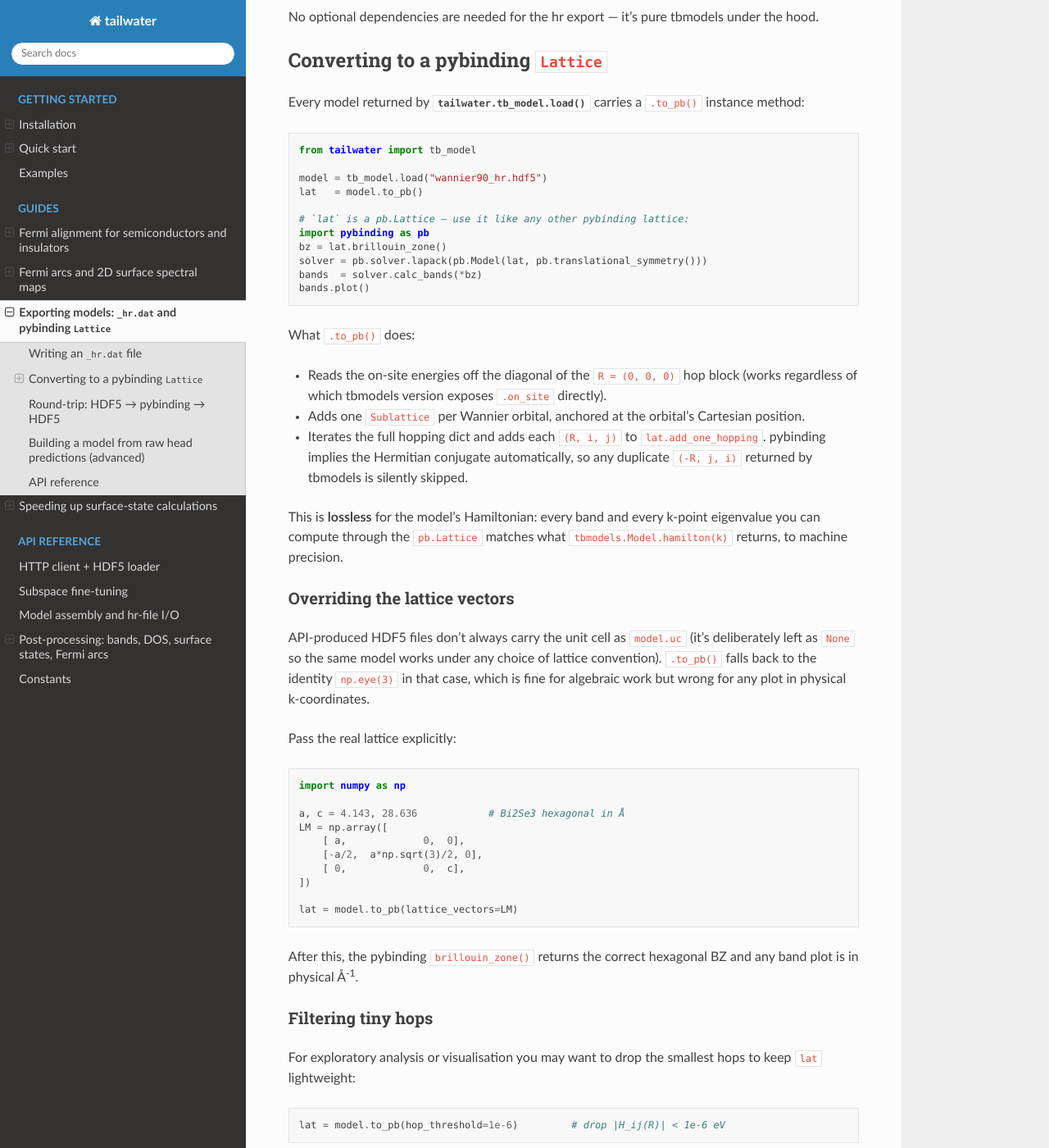
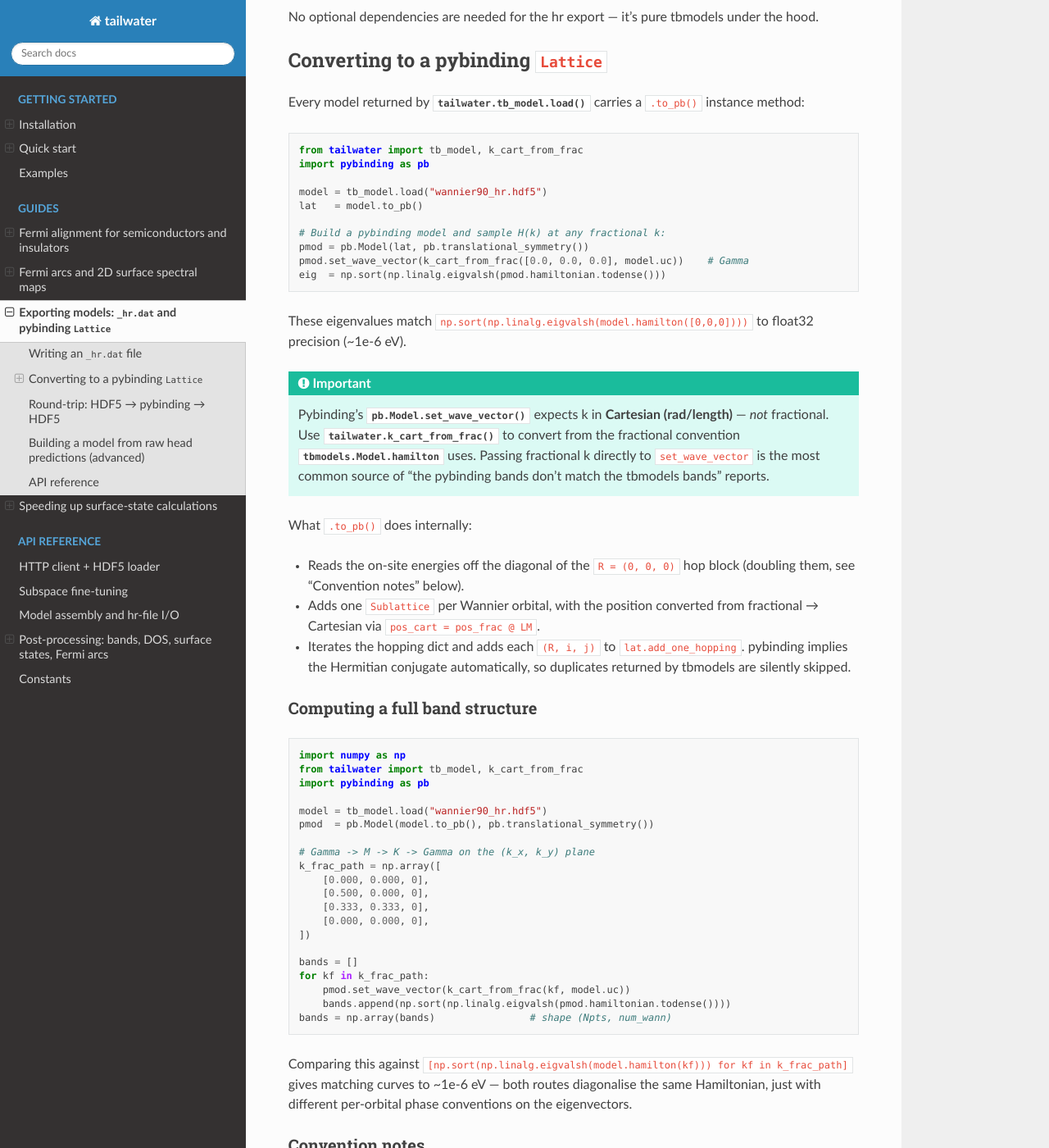
Before and after one commit to alextyner-tailwater/Tailwater, a Sphinx documentation site: the page built from docs/exporting_models.rst, in a window 1280 px wide and 1400 px high, scrolled down 951 px. Shown: the whole window at 82% size. Built offline with Sphinx 7.4.7 and the Read the Docs theme 3.1.0, drawn with Linux system fonts in a browser that asks for light colours; some of the changed text lies outside the part shown.

Commit message:
v0.4.3 — fix to_pb() H(k) discrepancy + add k_cart_from_frac helper
Two distinct bugs were behind the pybinding-vs-tbmodels band-structure
mismatch users were reporting. Both are fixed in this release.

1. ON-SITE DOUBLING (Hamiltonian-construction bug)
   tbmodels.Model.hamilton(k) constructs H(k) via
       Σ_R stored[R] * exp(i k . R)
   followed by  H += H.c. .  The H.c. step supplies the missing -R
   half for R != 0, but at R=(0,0,0) it doubles the stored block on
   top of itself.  tbmodels.Model.add_hop is documented to store
   exactly half the user-supplied on-site value at R=0 to compensate.
   to_pb() previously fed the half-stored block straight to pybinding,
   so pybinding's H(k) was missing half of every on-site contribution.
   Now multiplies hop[(0,0,0)] by 2 before adding to pybinding.

2. POSITION BASIS (best-practice fix)
   tbmodels.Model.pos is fractional; pybinding.add_one_sublattice
   expects Cartesian.  to_pb() previously passed the fractional values
   through.  Eigenvalues were invariant under this (just a per-orbital
   unitary phase) but pybinding's real-space and Brillouin-zone
   routines were geometrically wrong.  Now converts with
       pos_cart = pos_frac @ LM

3. NEW: tailwater.k_cart_from_frac(k_frac, LM)
   Pybinding's set_wave_vector(k) takes Cartesian k in rad/length.
   tbmodels uses fractional k.  The conversion is
       k_cart = 2 pi . inv(LM) @ k_frac
   This helper makes that one-liner; pair it with
   pb.Model.set_wave_vector to sample bands at the same k points
   tbmodels would.

Verified end-to-end on the Bi2Se3 hr-model: at 6 random fractional
k-points the eigenvalues from
    np.linalg.eigvalsh(pmod.hamiltonian.todense())
match
    np.linalg.eigvalsh(model.hamilton(k_frac))
to <= 1.2e-6 eV — float32 precision (pybinding's complex64 internal).

Updates docs/exporting_models.rst with the corrected pybinding band
example and a prominent ".. important::" callout on the k-vector
convention.  Adds a CHANGELOG entry covering the same.

Co-Authored-By: Claude Opus 4.7 (1M context) <noreply@anthropic.com>

```diff
--- a/docs/exporting_models.rst
+++ b/docs/exporting_models.rst
@@ -55,34 +55,91 @@ Every model returned by :func:`tailwater.tb_model.load` carries a
 
 .. code-block:: python
 
-    from tailwater import tb_model
+    from tailwater import tb_model, k_cart_from_frac
+    import pybinding as pb
 
     model = tb_model.load("wannier90_hr.hdf5")
     lat   = model.to_pb()
 
-    # `lat` is a pb.Lattice — use it like any other pybinding lattice:
-    import pybinding as pb
-    bz = lat.brillouin_zone()
-    solver = pb.solver.lapack(pb.Model(lat, pb.translational_symmetry()))
-    bands  = solver.calc_bands(*bz)
-    bands.plot()
+    # Build a pybinding model and sample H(k) at any fractional k:
+    pmod = pb.Model(lat, pb.translational_symmetry())
+    pmod.set_wave_vector(k_cart_from_frac([0.0, 0.0, 0.0], model.uc))    # Gamma
+    eig  = np.sort(np.linalg.eigvalsh(pmod.hamiltonian.todense()))
 
-What ``.to_pb()`` does:
+These eigenvalues match ``np.sort(np.linalg.eigvalsh(model.hamilton([0,0,0])))``
+to float32 precision (~1e-6 eV).
+
+.. important::
+
+   Pybinding's :meth:`pb.Model.set_wave_vector` expects k in
+   **Cartesian (rad/length)** — *not* fractional. Use
+   :func:`tailwater.k_cart_from_frac` to convert from the fractional
+   convention :class:`tbmodels.Model.hamilton` uses. Passing fractional
+   k directly to ``set_wave_vector`` is the most common source of
+   "the pybinding bands don't match the tbmodels bands" reports.
+
+What ``.to_pb()`` does internally:
 
 * Reads the on-site energies off the diagonal of the ``R = (0, 0, 0)``
-  hop block (works regardless of which tbmodels version exposes
-  ``.on_site`` directly).
-* Adds one ``Sublattice`` per Wannier orbital, anchored at the
-  orbital's Cartesian position.
-* Iterates the full hopping dict and adds each ``(R, i, j)`` to
+  hop block (doubling them, see "Convention notes" below).
+* Adds one ``Sublattice`` per Wannier orbital, with the position
+  converted from fractional → Cartesian via ``pos_cart = pos_frac @ LM``.
+* Iterates the hopping dict and adds each ``(R, i, j)`` to
   ``lat.add_one_hopping``. pybinding implies the Hermitian conjugate
-  automatically, so any duplicate ``(-R, j, i)`` returned by
-  tbmodels is silently skipped.
+  automatically, so duplicates returned by tbmodels are silently
+  skipped.
 
-This is **lossless** for the model's Hamiltonian: every band and
-every k-point eigenvalue you can compute through the ``pb.Lattice``
-matches what ``tbmodels.Model.hamilton(k)`` returns, to machine
-precision.
+Computing a full band structure
+~~~~~~~~~~~~~~~~~~~~~~~~~~~~~~~
+
+.. code-block:: python
+
+    import numpy as np
+    from tailwater import tb_model, k_cart_from_frac
+    import pybinding as pb
+
+    model = tb_model.load("wannier90_hr.hdf5")
+    pmod  = pb.Model(model.to_pb(), pb.translational_symmetry())
+
+    # Gamma -> M -> K -> Gamma on the (k_x, k_y) plane
+    k_frac_path = np.array([
+        [0.000, 0.000, 0],
+        [0.500, 0.000, 0],
+        [0.333, 0.333, 0],
+        [0.000, 0.000, 0],
+    ])
+
+    bands = []
+    for kf in k_frac_path:
+        pmod.set_wave_vector(k_cart_from_frac(kf, model.uc))
+        bands.append(np.sort(np.linalg.eigvalsh(pmod.hamiltonian.todense())))
+    bands = np.array(bands)                # shape (Npts, num_wann)
+
+Comparing this against ``[np.sort(np.linalg.eigvalsh(model.hamilton(kf))) for kf in k_frac_path]``
+gives matching curves to ~1e-6 eV — both routes diagonalise the same
+Hamiltonian, just with different per-orbital phase conventions on the
+eigenvectors.
+
+Convention notes
+~~~~~~~~~~~~~~~~
+
+These are the two conventions ``to_pb`` quietly handles for you; the
+``CHANGELOG`` covers the same story for upgraders from 0.4.2 or
+earlier.
+
+* **On-site doubling.** ``tbmodels.Model.hamilton(k)`` constructs the
+  Hamiltonian via ``Σ_R stored[R] e^{ikR}`` followed by ``H += H.c.``
+  This H.c. step supplies the missing -R half for R ≠ 0, but at
+  R=(0,0,0) it *doubles* the stored block. tbmodels therefore stores
+  exactly **half** the physical on-site block. ``to_pb`` multiplies
+  ``hop[(0,0,0)]`` by 2 before feeding it to pybinding so pybinding's
+  H(k) recovers the full physical on-site contribution.
+* **Position basis.** ``tbmodels.Model.pos`` is in fractional
+  coordinates; pybinding's ``add_one_sublattice`` expects Cartesian.
+  ``to_pb`` does the conversion ``pos_cart = pos_frac @ LM`` so the
+  resulting pybinding ``Lattice`` has physically meaningful positions
+  (its Brillouin-zone routines, real-space LDOS plotters, etc. all
+  see the right geometry).
 
 
 Overriding the lattice vectors
--- a/pyproject.toml
+++ b/pyproject.toml
@@ -8,7 +8,7 @@ build-backend = "setuptools.build_meta"
 
 [project]
 name            = "tailwater"
-version         = "0.4.2"
+version         = "0.4.3"
 description     = "Client + post-processing toolkit for the Tailwater Wannier-Hamiltonian inference API"
 readme          = "README.md"
 requires-python = ">=3.9"
--- a/src/tailwater/__init__.py
+++ b/src/tailwater/__init__.py
@@ -27,13 +27,14 @@ checkpoint (HeadsOnly.pth) and HDF5 / .pt artifacts produced by the
 API are needed.
 """
 
-__version__ = "0.4.2"
+__version__ = "0.4.3"
 
 # ---- HTTP client + HDF5 loader ----
 from .client import (
     tw_api_call,
     tb_model,
     remaining_credits,
+    k_cart_from_frac,
 )
 
 # ---- Heads-only inference model ----
@@ -92,7 +93,7 @@ from .constants import NeighBrs, NUM_ELEMENTS
 __all__ = [
     "__version__",
     # client
-    "tw_api_call", "tb_model", "remaining_credits",
+    "tw_api_call", "tb_model", "remaining_credits", "k_cart_from_frac",
     # heads-only
     "HeadsOnly", "CovariantOnsiteHead", "CovariantEdgeHead",
     "load_heads_only_checkpoint", "save_heads_only_checkpoint",
```
Also changed, not shown: CHANGELOG.md (+37 -0 lines), 1 other file.
